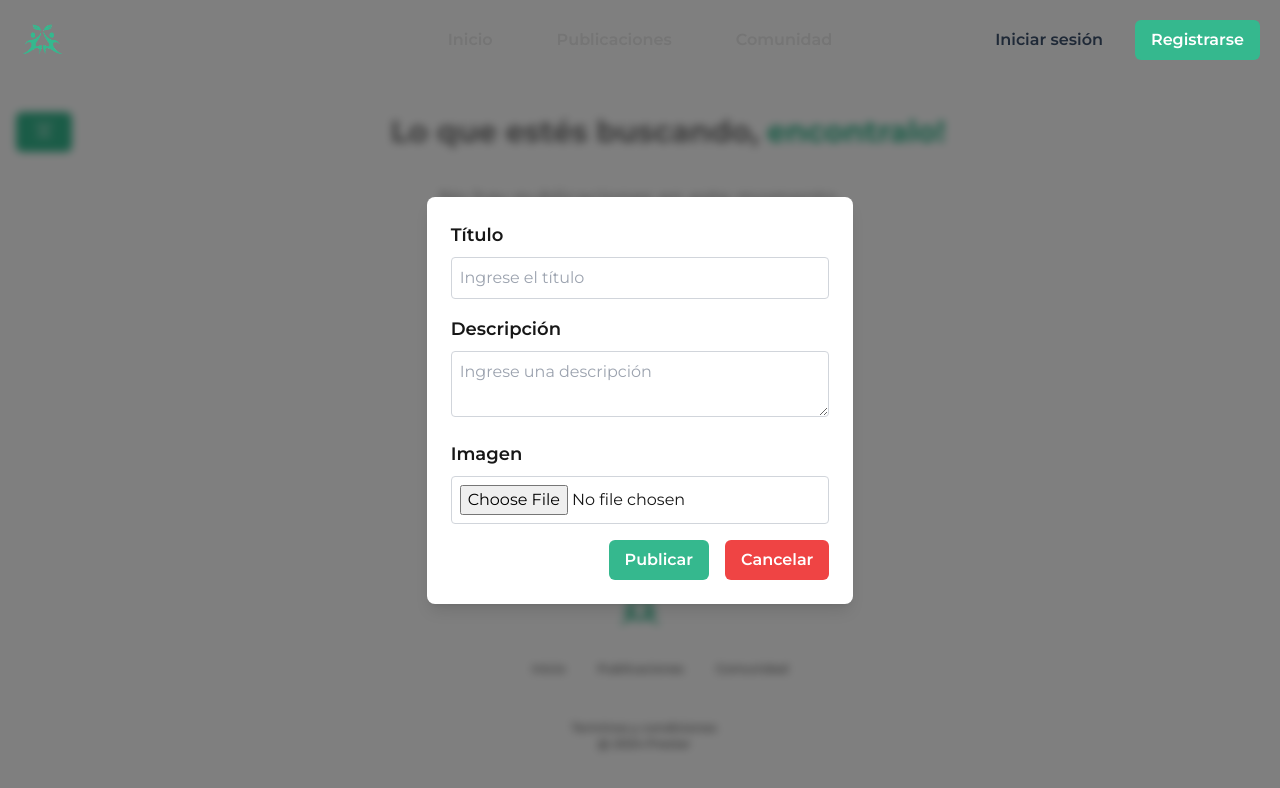
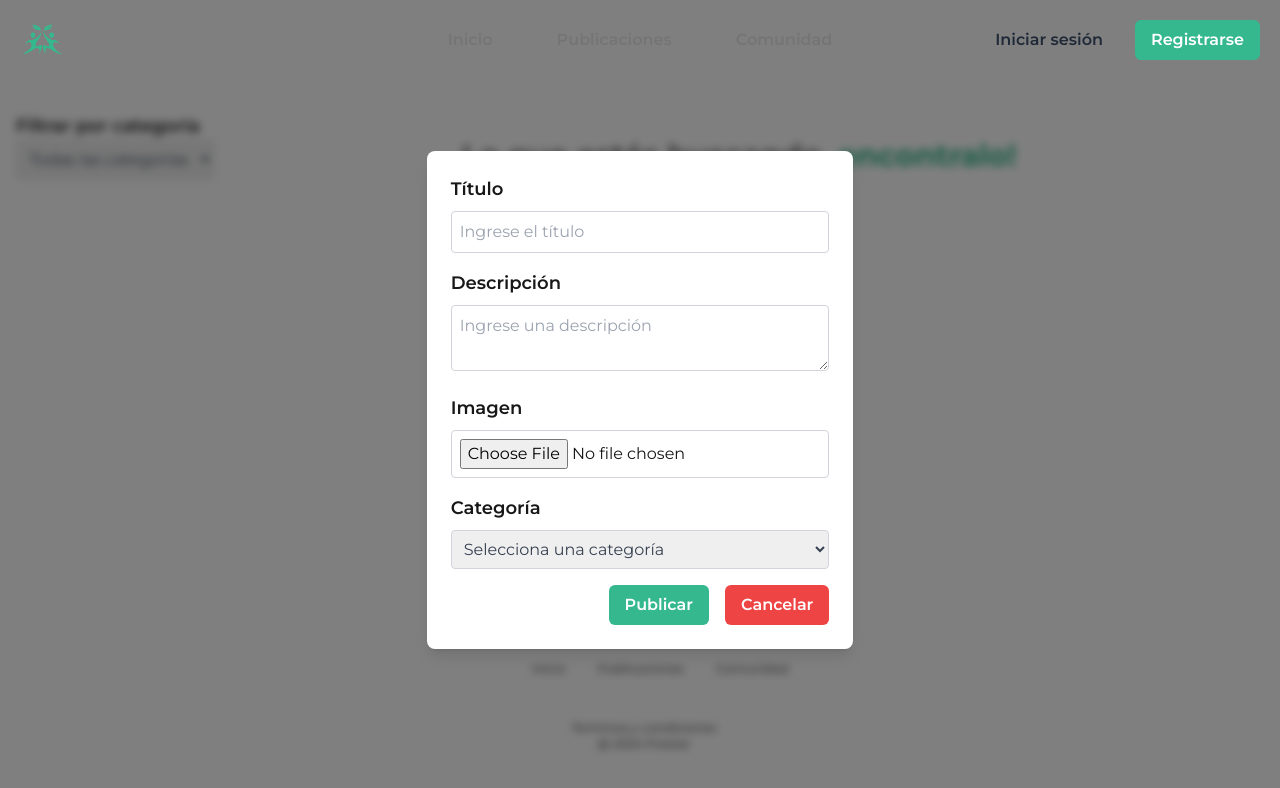
Before and after one commit to aguspfarhat/ProyectoFinalFarhat, a Next.js app: page /Publicaciones/form in a window 1280 px wide. Both pictures are taken after a click on the button "+ Publicar". Shown: the top 788 px of the page. Built offline with nearby package versions, Linux system fonts and the light colour scheme.

Commit message:
Creacion de labels en seccion publicaciones

```diff
--- a/src/app/Publicaciones/form/page.tsx
+++ b/src/app/Publicaciones/form/page.tsx
@@ -15,246 +15,7 @@
 //     const [descripcion, setDescripcion] = useState('');
 //     const [imagen, setImagen] = useState<File | null>(null);
 //     const [publicaciones, setPublicaciones] = useState<Publicacion[]>([]);
-
-//     // Estados para paginación
-//     const [currentPage, setCurrentPage] = useState(1);
-//     const publicacionesPorPagina = 6; // Número de publicaciones por página
-
-//     // Cargar publicaciones desde localStorage al cargar el componente
-//     useEffect(() => {
-//         const publicacionesGuardadas = localStorage.getItem('publicaciones');
-//         if (publicacionesGuardadas) {
-//             try {
-//                 setPublicaciones(JSON.parse(publicacionesGuardadas));
-//             } catch (error) {
-//                 console.error("Error al parsear publicaciones guardadas: ", error);
-//             }
-//         }
-//     }, []);
-
-//     // Guardar publicaciones en localStorage cada vez que se actualicen
-//     useEffect(() => {
-//         if (publicaciones.length > 0) {
-//             localStorage.setItem('publicaciones', JSON.stringify(publicaciones));
-//         }
-//     }, [publicaciones]);
-
-//     const handleSubmit = (e: React.FormEvent) => {
-//         e.preventDefault();
-
-//         if (!titulo || !descripcion || !imagen) {
-//             alert('Por favor completa todos los campos.');
-//             return;
-//         }
-
-//         // Convertir la imagen a Base64
-//         const reader = new FileReader();
-//         reader.onloadend = () => {
-//             const nuevaPublicacion: Publicacion = {
-//                 id: Date.now(),
-//                 titulo,
-//                 descripcion,
-//                 imagen: reader.result as string, // Imagen en formato Base64
-//             };
-
-//             setPublicaciones([nuevaPublicacion, ...publicaciones]);
-
-//             setTitulo('');
-//             setDescripcion('');
-//             setImagen(null);
-//             setMostrarFormulario(false);
-//         };
-
-//         if (imagen) {
-//             reader.readAsDataURL(imagen);
-//         }
-//     };
-
-//     const handleDelete = (id: number) => {
-//         if (confirm('¿Estás seguro de que deseas borrar esta publicación?')) {
-//             const publicacionesActualizadas = publicaciones.filter(pub => pub.id !== id);
-//             setPublicaciones(publicacionesActualizadas);
-//             localStorage.setItem('publicaciones', JSON.stringify(publicacionesActualizadas));
-//         }
-//     };
-
-//     // Funciones de paginación
-//     const totalPaginas = Math.ceil(publicaciones.length / publicacionesPorPagina);
-//     const indiceUltimaPublicacion = currentPage * publicacionesPorPagina;
-//     const indicePrimeraPublicacion = indiceUltimaPublicacion - publicacionesPorPagina;
-//     const publicacionesActuales = publicaciones.slice(indicePrimeraPublicacion, indiceUltimaPublicacion);
-
-//     const siguientePagina = () => {
-//         if (currentPage < totalPaginas) {
-//             setCurrentPage(prev => prev + 1);
-//         }
-//     };
-
-//     const paginaAnterior = () => {
-//         if (currentPage > 1) {
-//             setCurrentPage(prev => prev - 1);
-//         }
-//     };
-
-//     return (
-//         <div className="container mx-auto px-4 py-8">
-//             {mostrarFormulario && (
-//                 <div className="fixed inset-0 bg-black bg-opacity-50 backdrop-blur-sm z-10"></div>
-//             )}
-
-//             {/* Sección superior: Filtro, Texto centrado, Botón Publicar */}
-//             <div className="flex justify-between items-center mb-6">
-//                 <button className="bg-[#35B88E] text-white px-4 py-2 rounded-md font-semibold hover:bg-green-600">
-//                     <svg
-//                         xmlns="http://www.w3.org/2000/svg"
-//                         fill="none"
-//                         viewBox="0 0 24 24"
-//                         strokeWidth="1.5"
-//                         stroke="currentColor"
-//                         className="w-6 h-6"
-//                     >
-//                         <path strokeLinecap="round" strokeLinejoin="round" d="M3.75 5.25h16.5m-12 5.25h7.5m-10.5 5.25h13.5" />
-//                     </svg>
-//                 </button>
-
-//                 <h1 className="text-3xl font-bold text-[#757575] text-center mx-auto">
-//                     Lo que estés buscando, <span className="text-[#35B88E]">encontralo!</span>
-//                 </h1>
-
-//                 {!mostrarFormulario && (
-//                     <button
-//                         onClick={() => setMostrarFormulario(true)}
-//                         className="bg-[#35B88E] text-white px-4 py-2 rounded-md font-semibold hover:bg-green-600"
-//                     >
-//                         + Publicar
-//                     </button>
-//                 )}
-//             </div>
-
-//             {mostrarFormulario && (
-//                 <div className="fixed inset-0 z-20 flex items-center justify-center">
-//                     <form onSubmit={handleSubmit} className="bg-white p-6 rounded-lg shadow-lg w-11/12 sm:w-2/3 lg:w-1/3">
-//                         <div className="mb-4">
-//                             <label className="block text-lg font-semibold mb-2">Título</label>
-//                             <input
-//                                 type="text"
-//                                 value={titulo}
-//                                 onChange={(e) => setTitulo(e.target.value)}
-//                                 className="w-full p-2 border border-gray-300 rounded text-gray-700"
-//                                 placeholder="Ingrese el título"
-//                             />
-//                         </div>
-//                         <div className="mb-4">
-//                             <label className="block text-lg font-semibold mb-2">Descripción</label>
-//                             <textarea
-//                                 value={descripcion}
-//                                 onChange={(e) => setDescripcion(e.target.value)}
-//                                 className="w-full p-2 border border-gray-300 rounded text-gray-700"
-//                                 placeholder="Ingrese una descripción"
-//                             />
-//                         </div>
-//                         <div className="mb-4">
-//                             <label className="block text-lg font-semibold mb-2">Imagen</label>
-//                             <input
-//                                 type="file"
-//                                 onChange={(e) => {
-//                                     if (e.target.files) {
-//                                         setImagen(e.target.files[0]);
-//                                     }
-//                                 }}
-//                                 className="w-full p-2 border border-gray-300 rounded"
-//                             />
-//                         </div>
-//                         <div className="flex justify-end">
-//                             <button
-//                                 type="submit"
-//                                 className="bg-[#35B88E] text-white px-4 py-2 rounded-md font-semibold hover:bg-green-600"
-//                             >
-//                                 Publicar
-//                             </button>
-//                             <button
-//                                 type="button"
-//                                 onClick={() => setMostrarFormulario(false)}
-//                                 className="ml-4 bg-red-500 text-white px-4 py-2 rounded-md font-semibold hover:bg-red-600"
-//                             >
-//                                 Cancelar
-//                             </button>
-//                         </div>
-//                     </form>
-//                 </div>
-//             )}
-
-//             {/* Publicaciones o mensaje cuando no haya publicaciones */}
-//             <div className="mt-8">
-//                 {publicaciones.length === 0 ? (
-//                     <div className="text-center text-[#757575] text-xl">
-//                         No hay publicaciones en este momento.
-//                     </div>
-//                 ) : (
-//                     <>
-//                         <div className="grid grid-cols-1 sm:grid-cols-2 lg:grid-cols-3 gap-8">
-//                             {publicacionesActuales.map((publicacion) => (
-//                                 <div
-//                                     key={publicacion.id}
-//                                     className="border border-gray-300 p-4 rounded-lg shadow-md cursor-pointer"
-//                                     onClick={() => handleDelete(publicacion.id)}
-//                                 >
-//                                     <img
-//                                         src={publicacion.imagen}
-//                                         alt={publicacion.titulo}
-//                                         className="w-full h-48 object-cover rounded-md mb-4 min-h-[400px]"
-//                                     />
-//                                     <h3 className="text-xl font-bold text-gray-800">{publicacion.titulo}</h3>
-//                                     <p className="mt-2 text-gray-600">{publicacion.descripcion}</p>
-//                                 </div>
-//                             ))}
-//                         </div>
-
-//                         {/* Paginación */}
-//                         <div className="flex justify-center mt-28">
-//                             <button
-//                                 onClick={paginaAnterior}
-//                                 disabled={currentPage === 1}
-//                                 className="bg-[#35B88E] text-white px-4 py-2 rounded-md font-semibold hover:bg-green-600 disabled:opacity-50"
-//                             >
-//                                 Anterior
-//                             </button>
-//                             <span className="mx-4 text-gray-600">{currentPage} de {totalPaginas}</span>
-//                             <button
-//                                 onClick={siguientePagina}
-//                                 disabled={currentPage === totalPaginas}
-//                                 className="bg-[#35B88E] text-white px-4 py-2 rounded-md font-semibold hover:bg-green-600 disabled:opacity-50"
-//                             >
-//                                 Siguiente
-//                             </button>
-//                         </div>
-//                     </>
-//                 )}
-//             </div>
-//         </div>
-//     );
-// };
-
-// export default Publicaciones;
-
-// 'use client';
-
-// import { useState, useEffect } from 'react';
-
-// interface Publicacion {
-//     id: number;
-//     titulo: string;
-//     descripcion: string;
-//     imagen: string;
-// }
-
-// const Publicaciones = () => {
-//     const [mostrarFormulario, setMostrarFormulario] = useState(false);
-//     const [titulo, setTitulo] = useState('');
-//     const [descripcion, setDescripcion] = useState('');
-//     const [imagen, setImagen] = useState<File | null>(null);
-//     const [publicaciones, setPublicaciones] = useState<Publicacion[]>([]);
-//     const [publicacionSeleccionada, setPublicacionSeleccionada] = useState<Publicacion | null>(null); // Estado para controlar la publicación seleccionada
+//     const [publicacionSeleccionada, setPublicacionSeleccionada] = useState<Publicacion | null>(null); // Estado para la publicación seleccionada
 //     const [mostrarPopUp, setMostrarPopUp] = useState(false); // Estado para controlar la visibilidad del pop-up
 
 //     const [currentPage, setCurrentPage] = useState(1);
@@ -336,6 +97,7 @@
 
 //     return (
 //         <div className="container mx-auto px-4 py-8">
+//             {/* Fondo blur al abrir el formulario */}
 //             {mostrarFormulario && (
 //                 <div className="fixed inset-0 bg-black bg-opacity-50 backdrop-blur-sm z-10"></div>
 //             )}
@@ -368,6 +130,60 @@
 //                     </button>
 //                 )}
 //             </div>
+
+//             {/* Formulario para agregar una nueva publicación */}
+//             {mostrarFormulario && (
+//                 <div className="fixed inset-0 z-20 flex items-center justify-center">
+//                     <form onSubmit={handleSubmit} className="bg-white p-6 rounded-lg shadow-lg w-11/12 sm:w-2/3 lg:w-1/3">
+//                         <div className="mb-4">
+//                             <label className="block text-lg font-semibold mb-2">Título</label>
+//                             <input
+//                                 type="text"
+//                                 value={titulo}
+//                                 onChange={(e) => setTitulo(e.target.value)}
+//                                 className="w-full p-2 border border-gray-300 rounded text-gray-700"
+//                                 placeholder="Ingrese el título"
+//                             />
+//                         </div>
+//                         <div className="mb-4">
+//                             <label className="block text-lg font-semibold mb-2">Descripción</label>
+//                             <textarea
+//                                 value={descripcion}
+//                                 onChange={(e) => setDescripcion(e.target.value)}
+//                                 className="w-full p-2 border border-gray-300 rounded text-gray-700"
+//                                 placeholder="Ingrese una descripción"
+//                             />
+//                         </div>
+//                         <div className="mb-4">
+//                             <label className="block text-lg font-semibold mb-2">Imagen</label>
+//                             <input
+//                                 type="file"
+//                                 onChange={(e) => {
+//                                     if (e.target.files) {
+//                                         setImagen(e.target.files[0]);
+//                                     }
+//                                 }}
+//                                 className="w-full p-2 border border-gray-300 rounded"
+//                             />
+//                         </div>
+//                         <div className="flex justify-end">
+//                             <button
+//                                 type="submit"
+//                                 className="bg-[#35B88E] text-white px-4 py-2 rounded-md font-semibold hover:bg-green-600"
+//                             >
+//                                 Publicar
+//                             </button>
+//                             <button
+//                                 type="button"
+//                                 onClick={() => setMostrarFormulario(false)}
+//                                 className="ml-4 bg-red-500 text-white px-4 py-2 rounded-md font-semibold hover:bg-red-600"
+//                             >
+//                                 Cancelar
+//                             </button>
+//                         </div>
+//                     </form>
+//                 </div>
+//             )}
 
 //             {/* Publicaciones */}
 //             <div className="mt-8">
@@ -452,6 +268,7 @@ interface Publicacion {
     titulo: string;
     descripcion: string;
     imagen: string;
+    categoria: string; // Nueva propiedad
 }
 
 const Publicaciones = () => {
@@ -459,9 +276,11 @@ const Publicaciones = () => {
     const [titulo, setTitulo] = useState('');
     const [descripcion, setDescripcion] = useState('');
     const [imagen, setImagen] = useState<File | null>(null);
+    const [categoria, setCategoria] = useState(''); // Estado para la categoría de la publicación
     const [publicaciones, setPublicaciones] = useState<Publicacion[]>([]);
-    const [publicacionSeleccionada, setPublicacionSeleccionada] = useState<Publicacion | null>(null); // Estado para la publicación seleccionada
-    const [mostrarPopUp, setMostrarPopUp] = useState(false); // Estado para controlar la visibilidad del pop-up
+    const [publicacionSeleccionada, setPublicacionSeleccionada] = useState<Publicacion | null>(null);
+    const [mostrarPopUp, setMostrarPopUp] = useState(false);
+    const [categoriaBusqueda, setCategoriaBusqueda] = useState(''); // Estado para la búsqueda por categoría
 
     const [currentPage, setCurrentPage] = useState(1);
     const publicacionesPorPagina = 6;
@@ -486,7 +305,7 @@ const Publicaciones = () => {
     const handleSubmit = (e: React.FormEvent) => {
         e.preventDefault();
 
-        if (!titulo || !descripcion || !imagen) {
+        if (!titulo || !descripcion || !imagen || !categoria) {
             alert('Por favor completa todos los campos.');
             return;
         }
@@ -498,6 +317,7 @@ const Publicaciones = () => {
                 titulo,
                 descripcion,
                 imagen: reader.result as string,
+                categoria, // Asignar la categoría seleccionada
             };
 
             setPublicaciones([nuevaPublicacion, ...publicaciones]);
@@ -505,6 +325,7 @@ const Publicaciones = () => {
             setTitulo('');
             setDescripcion('');
             setImagen(null);
+            setCategoria(''); // Reiniciar la categoría seleccionada
             setMostrarFormulario(false);
         };
 
@@ -526,7 +347,13 @@ const Publicaciones = () => {
     const totalPaginas = Math.ceil(publicaciones.length / publicacionesPorPagina);
     const indiceUltimaPublicacion = currentPage * publicacionesPorPagina;
     const indicePrimeraPublicacion = indiceUltimaPublicacion - publicacionesPorPagina;
-    const publicacionesActuales = publicaciones.slice(indicePrimeraPublicacion, indiceUltimaPublicacion);
+
+    // Filtrar publicaciones por categoría
+    const publicacionesFiltradas = categoriaBusqueda
+        ? publicaciones.filter((pub) => pub.categoria === categoriaBusqueda)
+        : publicaciones;
+
+    const publicacionesActuales = publicacionesFiltradas.slice(indicePrimeraPublicacion, indiceUltimaPublicacion);
 
     const siguientePagina = () => {
         if (currentPage < totalPaginas) {
@@ -549,18 +376,22 @@ const Publicaciones = () => {
 
             {/* Sección superior */}
             <div className="flex justify-between items-center mb-6">
-                <button className="bg-[#35B88E] text-white px-4 py-2 rounded-md font-semibold hover:bg-green-600">
-                    <svg
-                        xmlns="http://www.w3.org/2000/svg"
-                        fill="none"
-                        viewBox="0 0 24 24"
-                        strokeWidth="1.5"
-                        stroke="currentColor"
-                        className="w-6 h-6"
+                {/* Botón para buscar por categoría */}
+                <div className="mb-5">
+                    <label className="block text-lg font-semibold">Filtrar por categoría</label>
+                    <select
+                        value={categoriaBusqueda}
+                        onChange={(e) => setCategoriaBusqueda(e.target.value)}
+                        className="p-2 border border-gray-300 rounded text-gray-700"
                     >
-                        <path strokeLinecap="round" strokeLinejoin="round" d="M3.75 5.25h16.5m-12 5.25h7.5m-10.5 5.25h13.5" />
-                    </svg>
-                </button>
+                        <option value="">Todas las categorías</option>
+                        <option value="Pie">Pie</option>
+                        <option value="Pierna">Pierna</option>
+                        <option value="Brazo">Brazo</option>
+                        <option value="Mano">Mano</option>
+                        <option value="Muñeca">Muñeca</option>
+                    </select>
+                </div>
 
                 <h1 className="text-3xl font-bold text-[#757575] text-center mx-auto">
                     Lo que estés buscando, <span className="text-[#35B88E]">encontralo!</span>
@@ -611,6 +442,21 @@ const Publicaciones = () => {
                                 className="w-full p-2 border border-gray-300 rounded"
                             />
                         </div>
+                        <div className="mb-4">
+                            <label className="block text-lg font-semibold mb-2">Categoría</label>
+                            <select
+                                value={categoria}
+                                onChange={(e) => setCategoria(e.target.value)}
+                                className="w-full p-2 border border-gray-300 rounded text-gray-700"
+                            >
+                                <option value="">Selecciona una categoría</option>
+                                <option value="Pie">Pie</option>
+                                <option value="Pierna">Pierna</option>
+                                <option value="Brazo">Brazo</option>
+                                <option value="Mano">Mano</option>
+                                <option value="Muñeca">Muñeca</option>
+                            </select>
+                        </div>
                         <div className="flex justify-end">
                             <button
                                 type="submit"
@@ -632,9 +478,9 @@ const Publicaciones = () => {
 
             {/* Publicaciones */}
             <div className="mt-8">
-                {publicaciones.length === 0 ? (
+                {publicacionesFiltradas.length === 0 ? (
                     <div className="text-center text-[#757575] text-xl">
-                        No hay publicaciones en este momento.
+                        No hay publicaciones en esta categoría.
                     </div>
                 ) : (
                     <>
@@ -652,6 +498,7 @@ const Publicaciones = () => {
                                     />
                                     <h3 className="text-xl font-bold text-gray-800">{publicacion.titulo}</h3>
                                     <p className="mt-2 text-gray-600">{publicacion.descripcion}</p>
+                                    <p className="mt-1 text-sm text-gray-500">Categoría: {publicacion.categoria}</p>
                                 </div>
                             ))}
                         </div>
@@ -660,16 +507,15 @@ const Publicaciones = () => {
                         <div className="flex justify-center mt-28">
                             <button
                                 onClick={paginaAnterior}
+                                className={`px-4 py-2 mx-1 rounded-md ${currentPage === 1 ? 'bg-gray-300' : 'bg-[#35B88E] text-white'}`}
                                 disabled={currentPage === 1}
-                                className="bg-[#35B88E] text-white px-4 py-2 rounded-md font-semibold hover:bg-green-600 disabled:opacity-50"
                             >
                                 Anterior
                             </button>
-                            <span className="mx-4 text-gray-600">{currentPage} de {totalPaginas}</span>
                             <button
                                 onClick={siguientePagina}
+                                className={`px-4 py-2 mx-1 rounded-md ${currentPage === totalPaginas ? 'bg-gray-300' : 'bg-[#35B88E] text-white'}`}
                                 disabled={currentPage === totalPaginas}
-                                className="bg-[#35B88E] text-white px-4 py-2 rounded-md font-semibold hover:bg-green-600 disabled:opacity-50"
                             >
                                 Siguiente
                             </button>
@@ -678,23 +524,27 @@ const Publicaciones = () => {
                 )}
             </div>
 
-            {/* Pop-up de detalles */}
+            {/* Pop-up para ver detalles de la publicación */}
             {mostrarPopUp && publicacionSeleccionada && (
-                <div className="fixed inset-0 flex items-center justify-center bg-black bg-opacity-50 backdrop-blur-sm z-20">
-                    <div className="bg-white p-6 rounded-lg shadow-lg w-11/12 sm:w-2/3 lg:w-1/3">
+                <div className="fixed inset-0 flex items-center justify-center z-30">
+                    <div className="fixed inset-0 bg-black bg-opacity-50 backdrop-blur-sm" onClick={cerrarPopUp}></div>
+                    <div className="bg-white p-6 rounded-lg shadow-lg w-11/12 sm:w-2/3 lg:w-1/3 z-40">
                         <img
                             src={publicacionSeleccionada.imagen}
                             alt={publicacionSeleccionada.titulo}
-                            className="w-full h-48 object-cover rounded-md mb-4 min-h-[500px]"
+                            className="w-full h-64 object-cover rounded-md mb-4 min-h-[550px]"
                         />
-                        <h3 className="text-2xl font-bold text-gray-800">{publicacionSeleccionada.titulo}</h3>
-                        <p className="mt-2 text-gray-600">{publicacionSeleccionada.descripcion}</p>
-                        <button
-                            onClick={cerrarPopUp}
-                            className="mt-4 bg-[#35B88E] text-white px-4 py-2 rounded-md font-semibold hover:bg-green-600"
-                        >
-                            Cerrar
-                        </button>
+                        <h2 className="text-2xl font-bold mb-2">{publicacionSeleccionada.titulo}</h2>
+                        <p className="mb-4">{publicacionSeleccionada.descripcion}</p>
+                        <p className="text-sm text-gray-500">Categoría: {publicacionSeleccionada.categoria}</p>
+                        <div className="flex justify-end mt-4">
+                            <button
+                                onClick={cerrarPopUp}
+                                className="bg-red-500 text-white px-4 py-2 rounded-md font-semibold hover:bg-red-600"
+                            >
+                                Cerrar
+                            </button>
+                        </div>
                     </div>
                 </div>
             )}
```
